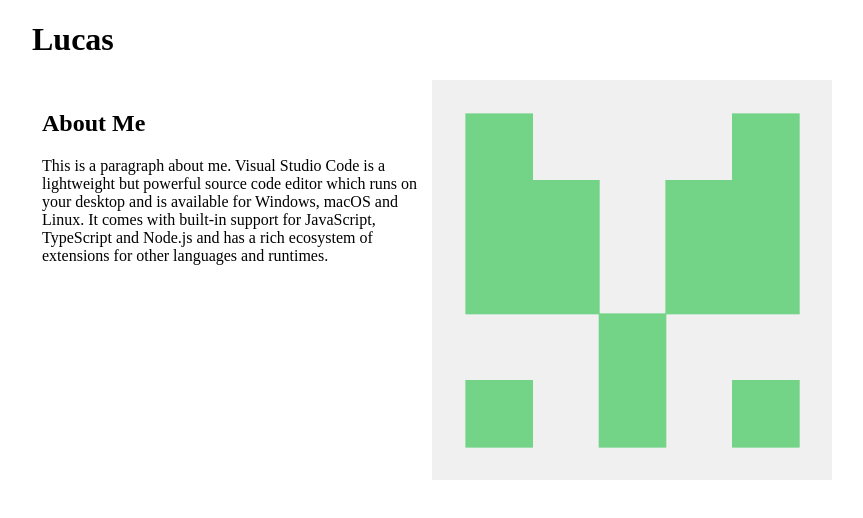
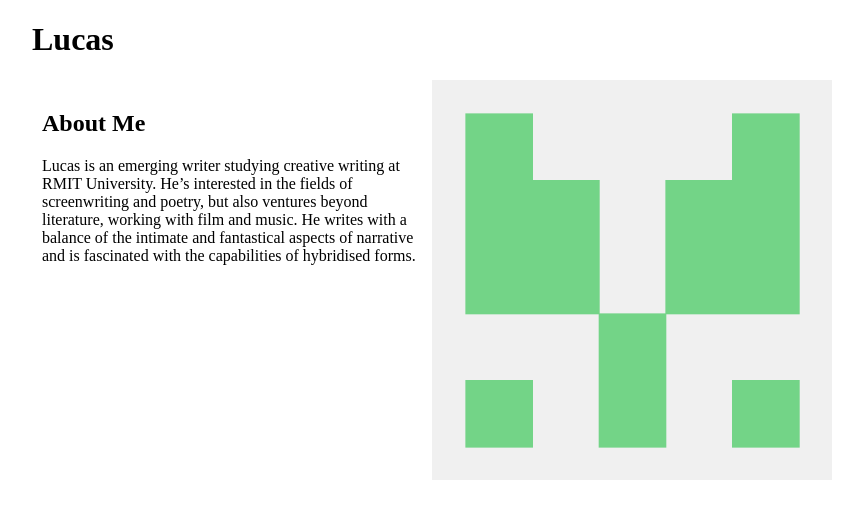
Before and after one commit to s3895869/s3895869.github.io, a plain HTML site: page index.html in a window 1280 px wide. Shown: the whole page, without its empty margins (208-1071 px from the left). Drawn offline with Linux system fonts and the light colour scheme; a web font is replaced by a local one.

Commit message:
Update index.html

```diff
--- a/index.html
+++ b/index.html
@@ -19,11 +19,7 @@
      <main>
        <div id="bio-note">
          <h2> About Me </h2>
-         <p> This is a paragraph about me. Visual Studio Code is a lightweight but
-          powerful source code editor which runs on your desktop and is available for
-          Windows, macOS and Linux. It comes with built-in support for JavaScript,
-          TypeScript and Node.js and has a rich ecosystem of extensions for other
-          languages and runtimes. </p>
+         <p> Lucas is an emerging writer studying creative writing at RMIT University. He’s interested in the fields of screenwriting and poetry, but also ventures beyond literature, working with film and music. He writes with a balance of the intimate and fantastical aspects of narrative and is fascinated with the capabilities of hybridised forms. </p>
        </div>
        <div id="profile-image">
         <img src="./images/githubimage.jpg" alt="GitHub Image">
```
